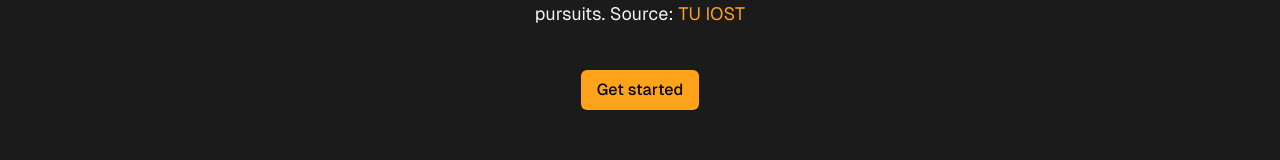
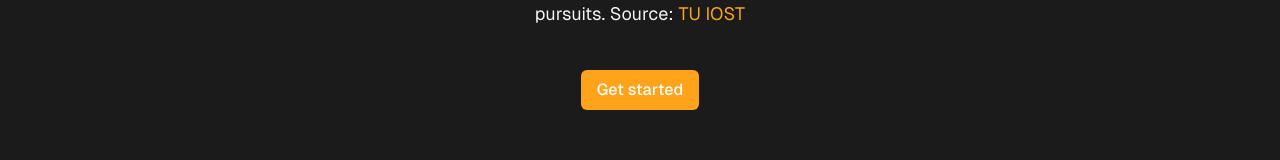
Before and after one commit to Aman-in-GitHub/NewsBit-TheNewsletterForIOST, a React (Vite) app: page / in a window 1280 px wide. Shown: the part 536-696 px from the top of the page. Built offline with nearby package versions, Linux system fonts and the light colour scheme; no server answers.

Commit message:
Changed text color

```diff
--- a/src/pages/Hero.tsx
+++ b/src/pages/Hero.tsx
@@ -49,7 +49,7 @@ function Hero() {
           </p>
           <div className="mt-10 flex items-center justify-center">
             <button
-              className="rounded-md bg-primary px-4 py-2 font-subHeading duration-300 hover:bg-primary/80 active:scale-[0.969]"
+              className="rounded-md bg-primary px-4 py-2 font-subHeading text-light duration-300 hover:bg-primary/80 active:scale-[0.969]"
               onClick={() =>
                 window.scrollTo({ top: window.innerHeight, behavior: "smooth" })
               }
```
